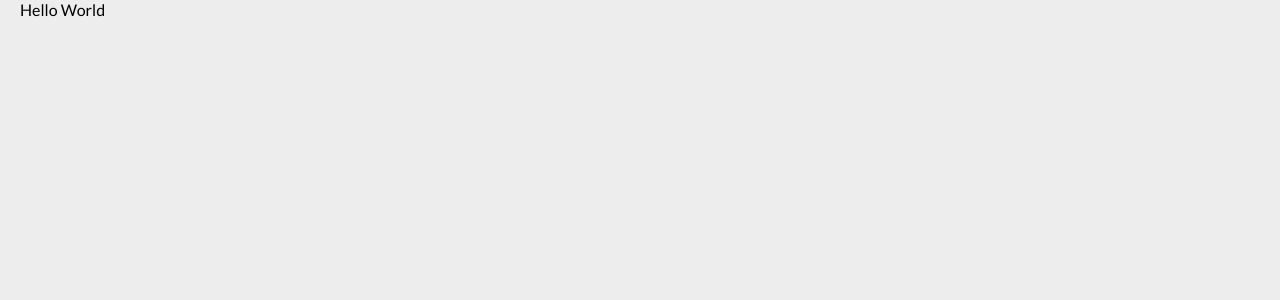
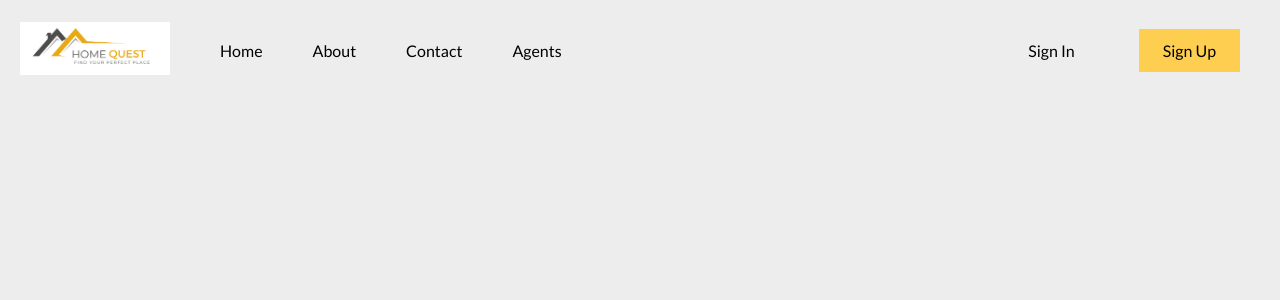
Before and after one commit to tharinm/Real-Estate-App, a React (Vite) app in the folder client/: page / in a window 1280 px wide. Shown: the top 300 px of the page. Built offline with nearby package versions, Linux system fonts and the light colour scheme.

Commit message:
nav bar need to be responsive

```diff
--- a/client/src/App.jsx
+++ b/client/src/App.jsx
@@ -1,10 +1,12 @@
-
-import './layout.scss'
+import Navbar from "./components/navbar/Navbar";
+import "./layout.scss";
 
 function App() {
   return (
-    <div className="layout">Hello World</div>
-  )
+    <div className="layout">
+      <Navbar />
+    </div>
+  );
 }
 
-export default App
+export default App;
--- /dev/null
+++ b/client/src/components/navbar/Navbar.jsx
@@ -0,0 +1,26 @@
+import "./navbar.scss";
+import brandLogo from "../../assets/homeestate.png";
+
+function Navbar() {
+  return (
+    <nav>
+      <div className="left">
+        <a href="">
+          <img src={brandLogo} alt="logo" className="brand-logo" />
+        </a>
+        <a href="/">Home </a>
+        <a href="/">About</a>
+        <a href="/">Contact</a>
+        <a href="/">Agents</a>
+      </div>
+      <div className="right">
+        <a href="/">Sign In</a>
+        <a href="/" className="register">
+          Sign Up
+        </a>
+      </div>
+    </nav>
+  );
+}
+
+export default Navbar;
--- /dev/null
+++ b/client/src/components/navbar/navbar.scss
@@ -0,0 +1,41 @@
+nav {
+  display: flex;
+  height: 100px;
+  align-items: center;
+  justify-content: space-between;
+
+  a {
+    transition: all 0.4s ease;
+
+    &:hover {
+      scale: 1.05;
+    }
+  }
+
+  .left {
+    flex: 3;
+
+    display: flex;
+    gap: 50px;
+    align-items: center;
+    .brand-logo {
+      max-width: 150px;
+    }
+  }
+
+  .right {
+    flex: 2;
+    display: flex;
+    align-items: flex-end;
+    justify-content: flex-end;
+
+    a {
+      margin: 20px;
+      padding: 12px 24px;
+    }
+
+    .register {
+      background: #fece51;
+    }
+  }
+}
```
Also changed, not shown: client/src/assets/homeestate.png (added).
